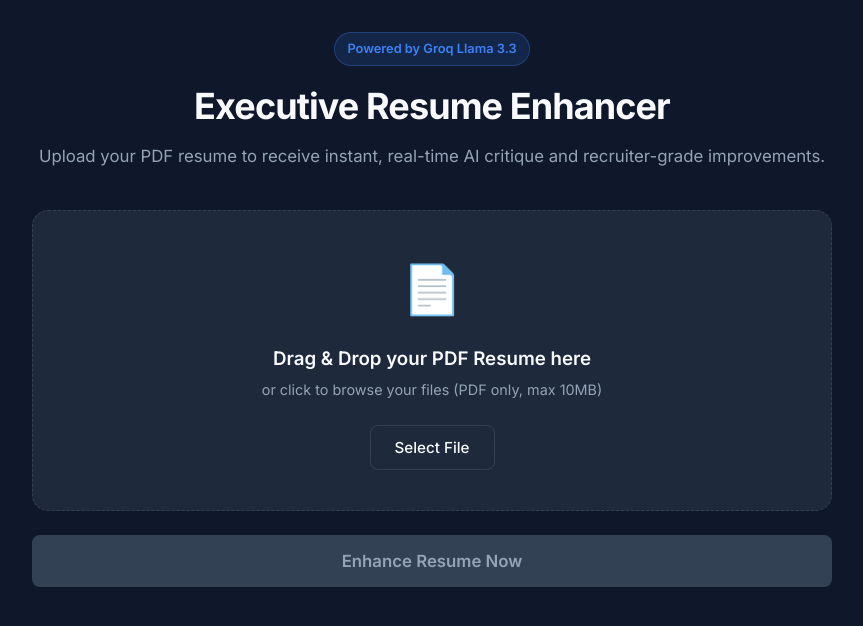
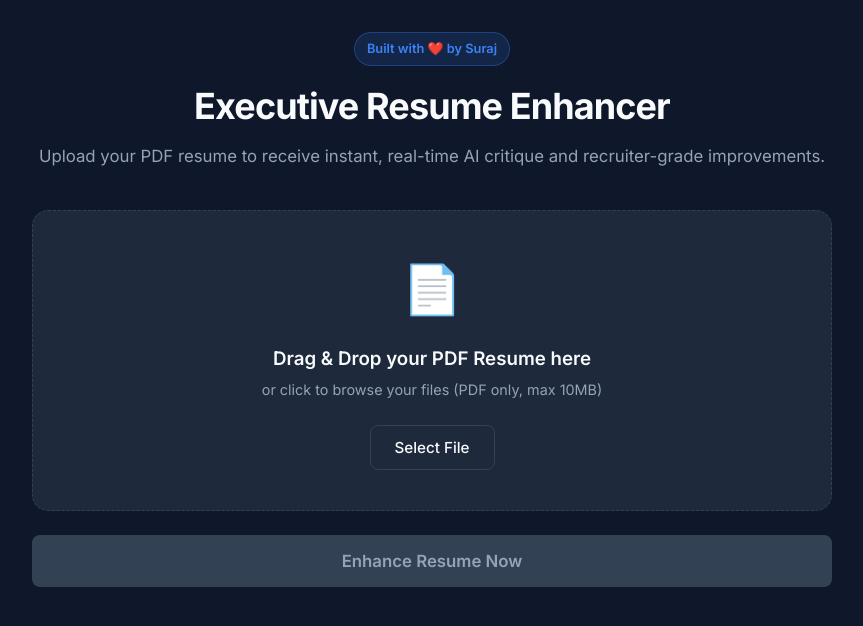
Before and after one commit to suraj3037/Resume-Enhancer-frontend, a plain HTML site: page index.html in a window 1280 px wide. Shown: the whole page, without its empty margins (208-1071 px from the left). Drawn offline with Linux system fonts and the light colour scheme.

Commit message:
Added the sign

```diff
--- a/index.html
+++ b/index.html
@@ -12,7 +12,7 @@
 <body>
     <div class="app-container">
         <header class="header">
-            <div class="badge">Powered by Groq Llama 3.3</div>
+            <div class="badge">Built with ❤️ by Suraj </div>
             <h1>Executive Resume Enhancer</h1>
             <p>Upload your PDF resume to receive instant, real-time AI critique and recruiter-grade improvements.</p>
         </header>
```
